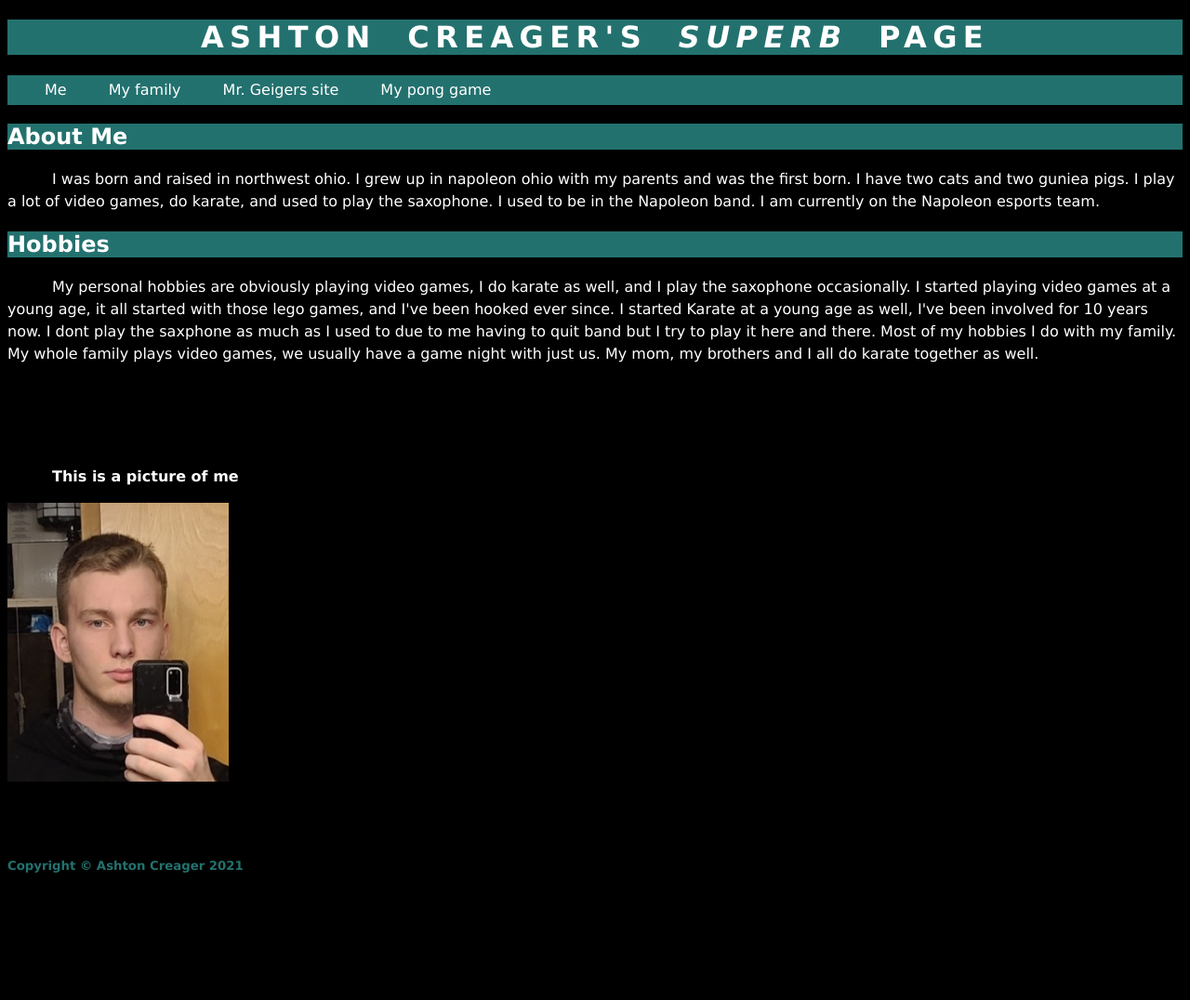
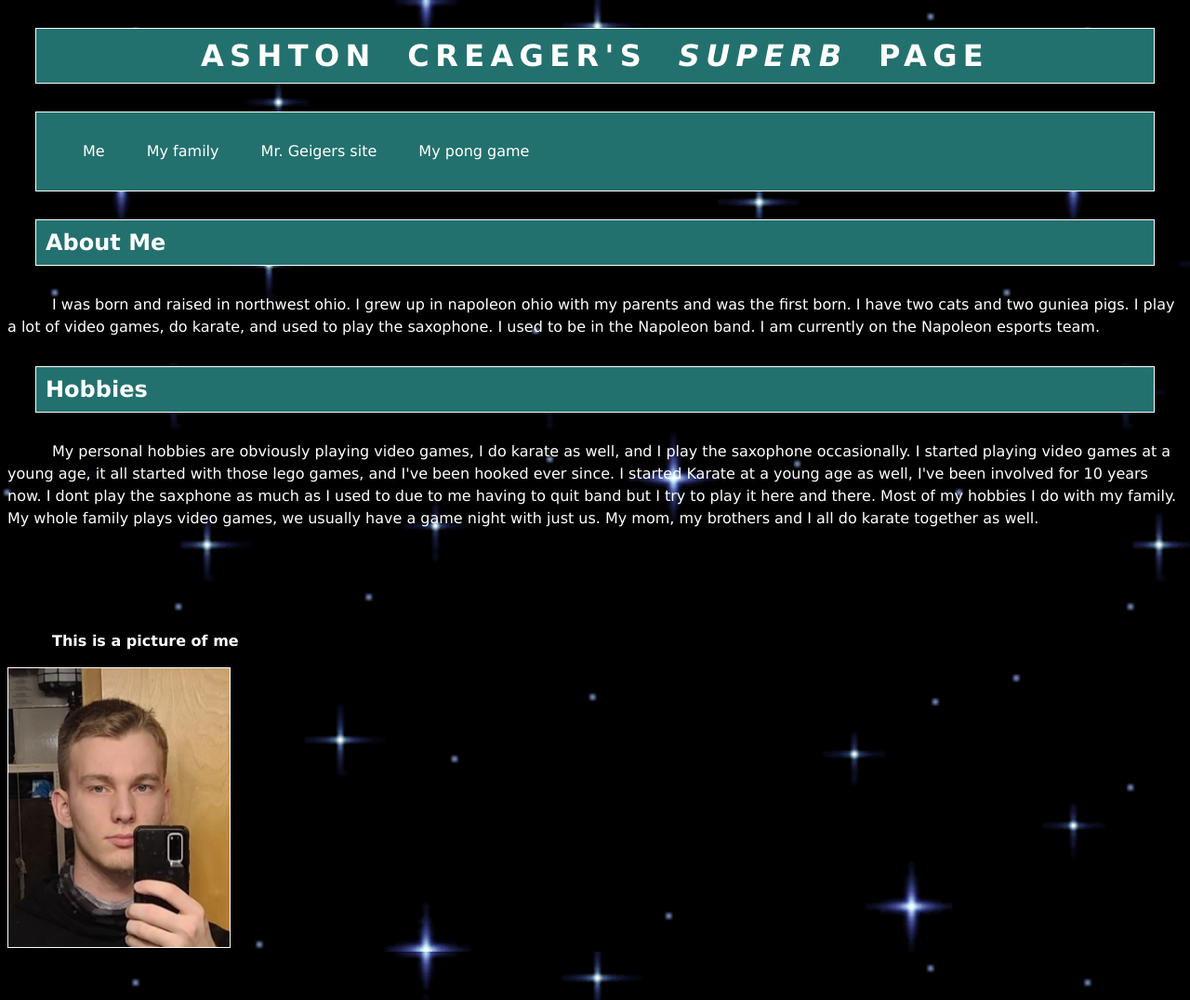
Before and after one commit to AshtonCreager/My-web-page, a plain HTML site: page index.html in a window 1280 px wide. Shown: the top 1076 px of the page at 93% size. Before the commit the page ends 961 px from the top, so only its background shows below. Drawn offline with Linux system fonts and the light colour scheme.

Commit message:
updated website

```diff
--- a/index.html
+++ b/index.html
@@ -55,7 +55,7 @@
 			<br /><br /><br /><br />
 			<p><strong>This is a picture of me</strong></p>
 
-			<img src= "pictureme.jpg"
+			<img src= "images/pictureme.jpg"
 				 alt= "Ashton Creager's picture"
 				 width= "238" height="300"
 				 id= "picofme"/>
--- a/myStyle.css
+++ b/myStyle.css
@@ -7,12 +7,18 @@ h1
 	letter-spacing: .2em;
 	text-transform: uppercase;
 	word-spacing: .5em;
+	border: solid thin white;
+	padding: 10px;
+	margin: 30px;
 }
 
 h2
 {
 	color: white;
 	background-color: #23716E;
+	border: solid thin white;
+	padding: 10px;
+	margin: 30px;
 }
 
 h5
@@ -27,8 +33,9 @@ a
 
 body
 {
-	background-color: black;
+	background-image: url(images/pictureofspace.gif);
 	font-family: "Veranda", "Geneva", "Helveitca", sans-serif;
+
 }
 
 p
@@ -50,6 +57,9 @@ nav
 	background-color: #23716E;
 	line-height: 200%;
 	display: block;
+	border: solid thin white;
+	padding: 10px;
+	margin: 30px;
 }
 
 nav li
@@ -77,3 +87,8 @@ nav a:active
 	color:black;
 	text-decoration:underline;
 }
+
+img
+{
+	border: solid thin white;
+}
--- a/pongStyle.css
+++ b/pongStyle.css
@@ -1,19 +1,22 @@
 ol
 {
 	color: white;
-	list-style-image: url("../myweb/red bar-1.png.png");
+	list-style-image: url("images/red bar-1.png.png");
 }
 
-il
+ul
 {
 	color: white;
-	list-style-image: url("../myweb/blue bar-1.png.png");
+	list-style-image: url("images/blue bar-1.png.png");
 }
 
 h2
 {
 	color: white;
 	background-color: #23716E;
+	border: solid thin white;
+	padding: 10px;
+	margin: 30px;
 }
 
 h5
@@ -23,7 +26,7 @@ h5
 
 body
 {
-	background-color: black;
+	background-image: url(images/pictureofspace.gif);
 	font-family: "Veranda", "Geneva", "Helveitca", sans-serif;
 }
 
@@ -46,6 +49,9 @@ nav
 	background-color: #23716E;
 	line-height: 200%;
 	display: block;
+	border: solid thin white;
+	padding: 10px;
+	margin: 30px;
 }
 
 nav li
@@ -53,6 +59,7 @@ nav li
 	display: inline;
 	padding-right: 40px;
 	list-style-type: none;
+
 }
 
 nav a:link
```
Also changed, not shown: pong.html (+2 -2 lines), images/blue bar-1.png.png (renamed from blue bar-1.png.png), images/lines.jpeg (added), images/pictureme.jpg (renamed from pictureme.jpg), images/pictureofspace.gif (added), images/red bar-1.png.png (renamed from red bar-1.png.png), images/spaceBackground.jpg (added).
